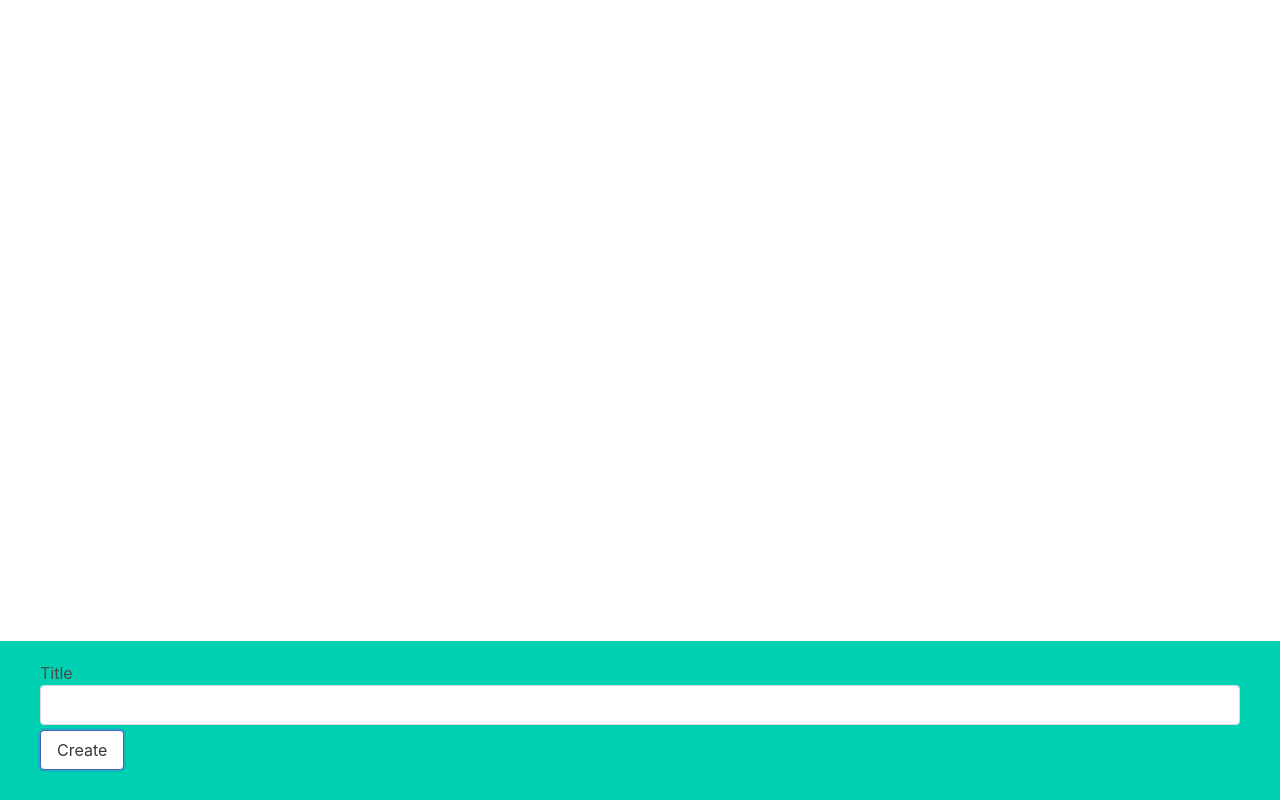
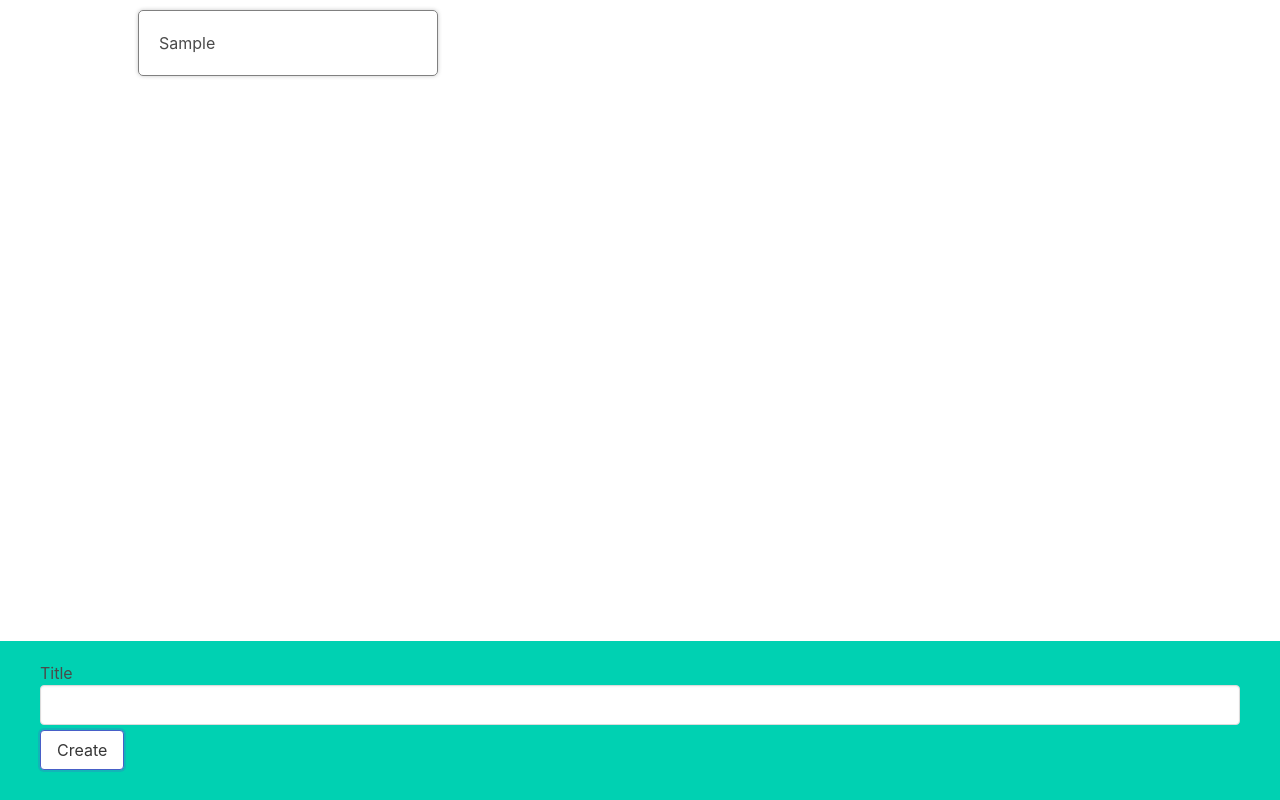
Before and after one commit to vishwaTj/Books-collection, a React (Create React App) app: page / in a window 1280 px wide. Both pictures are taken after typing "Sample" into the empty fields and a click on the button "Create". Built offline with nearby package versions, Linux system fonts and the light colour scheme.

Commit message:
added the basic functionalities down the second branch to display the books created

```diff
--- a/src/App.js
+++ b/src/App.js
@@ -1,5 +1,6 @@
 import React, { useState } from 'react'
 import BookCreate from './components/BookCreate';
+import BookList from './components/BookList';
 
 const App = () => {
   const [books,setBooks] = useState([]);
@@ -11,13 +12,16 @@
     // this creates a new array so components get's rerendered in react
     const updateBooks = [
         ...books,
-        {id:123,title:title}
+        {
+          id:Math.round(Math.random() * 999),
+          title}
     ]
     setBooks(updateBooks);
   }
   return (
-    <div>
-        <BookCreate onCreate={createBook} />
+    <div className='app'>
+      <BookList books ={books} />
+      <BookCreate onCreate={createBook} />
     </div>
   )
 }
--- a/src/components/BookList.js
+++ b/src/components/BookList.js
@@ -1,8 +1,13 @@
-import React from 'react'
+import React from 'react';
+import BookShow from './Bookshow';
 
-const BookList = () => {
+const BookList = ({books}) => {
+  const renderedBooks = books.map ((book) =>{
+    return <BookShow key={book.id}  book={book} />;
+  })
   return (
-    <div>BookList</div>
+    <div className='book-list'>{renderedBooks}
+    </div>
   )
 }
 
--- a/src/components/Bookshow.js
+++ b/src/components/Bookshow.js
@@ -1,8 +1,10 @@
 import React from 'react'
 
-const Bookshow = () => {
+const Bookshow = ({book}) => {
   return (
-    <div>Bookshow</div>
+    <div className='book-show'>
+      {book.title}
+    </div>
   )
 }
 
```
